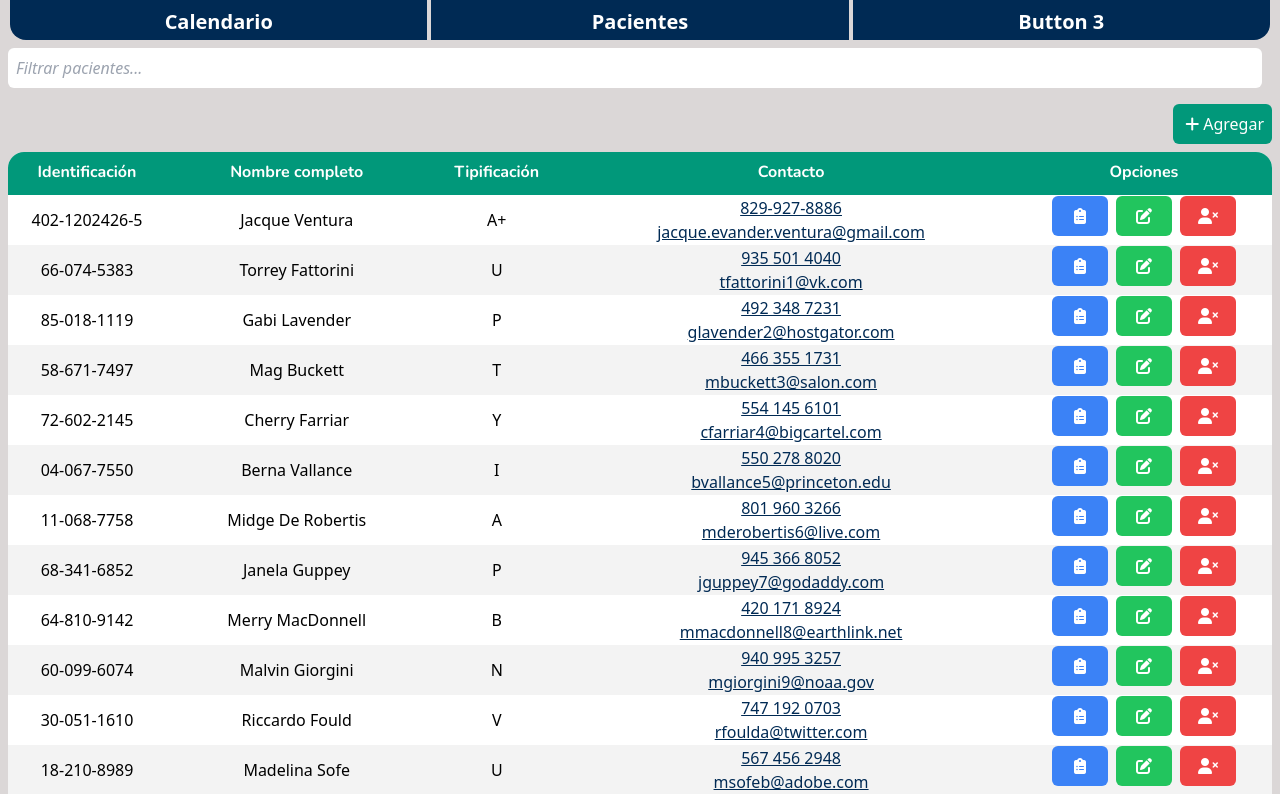
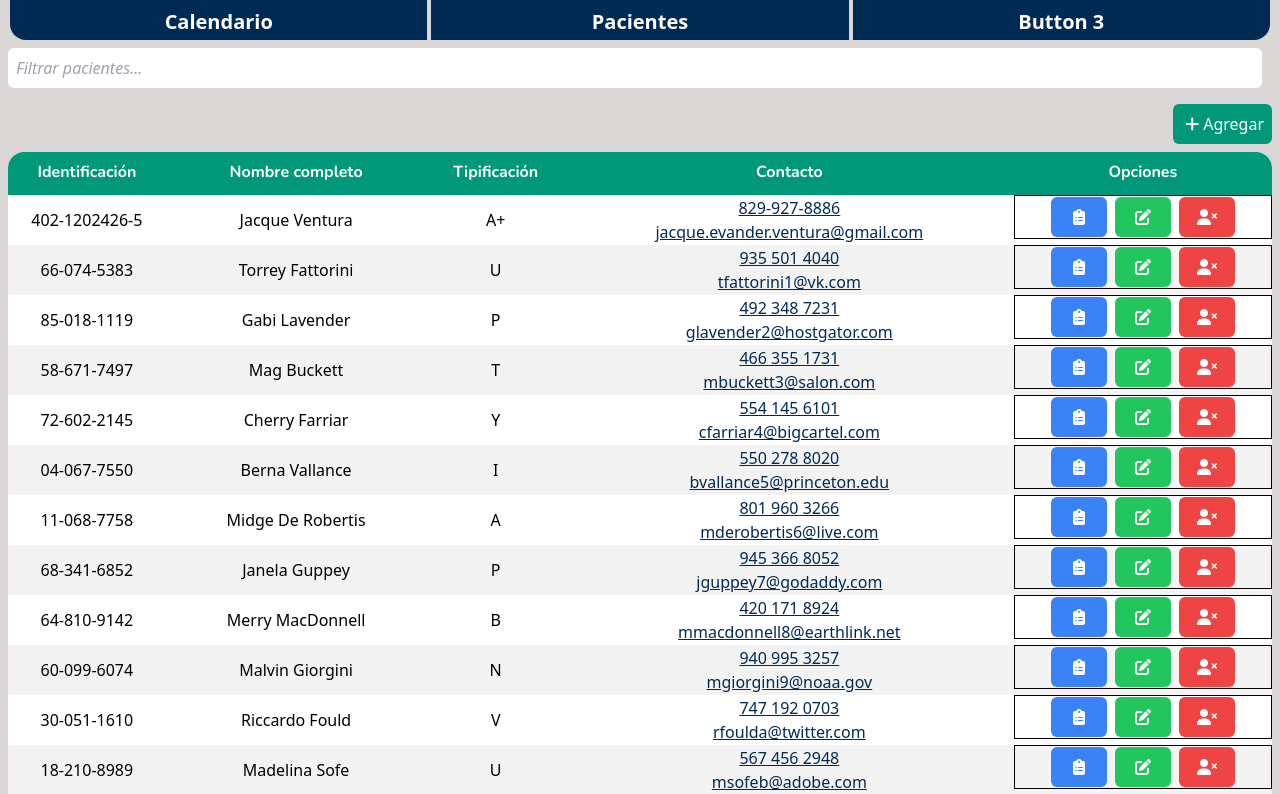
Before and after one commit to JacqueEvanderVentura/healthcare-database, a React (Create React App) app: page / in a window 1280 px wide. Shown: the top 794 px of the page. Built offline with nearby package versions, Linux system fonts and the light colour scheme.

Commit message:
small changes to Pacientes.tsx

```diff
--- a/src/Components/Pacientes/Pacientes.tsx
+++ b/src/Components/Pacientes/Pacientes.tsx
@@ -21,7 +21,7 @@ export const Pacientes = () => {
   //     return;
   //   setShowingModal(false);
   // };
-
+  const booly = false;
 
   const dummyData = [
     {"id":"402-1202426-5","first_name":"Jacque","last_name":"Ventura","gender":"Male","blood_type":"A+","email":"jacque.evander.ventura@gmail.com","phone":"829-927-8886"},
@@ -1041,6 +1041,21 @@ export const Pacientes = () => {
           </tr>
         </thead>
         <tbody>
+          {/* <tr>
+            <td>402-1202426-5</td>
+            <td>Jacque Ventura</td>
+            <td>A+</td>
+            <td style={{color:'#002A54'}}>
+            <a href="https://api.whatsapp.com/send?phone=18299278886" target="_blank" className='underline'>829-927-8886</a>
+            <br/>
+              <a href="mailto:jacque.evander.ventura@gmail.com" target="_blank" className='underline'  >jacque.evander.ventura@gmail.com</a>
+            </td>
+            <td className='flex justify-center space-x-2 h-[100%]'>
+                <button className='w-14 bg-blue-500 '><i className="fa-solid fa-clipboard-list"></i></button>
+                <button className='w-14 bg-green-500'><i className="fa-solid fa-pen-to-square"></i></button>
+                <button className='w-14 bg-red-500'><i className="fa-solid fa-user-xmark"></i></button>
+              </td>
+          </tr> */}
           {dummyData.map((dummy, index)=>
             <tr key={index}>
               <td className="max-w-fit">{dummy.id}</td>
@@ -1051,7 +1066,7 @@ export const Pacientes = () => {
               <br/>
               <a href={"mailto:"+dummy.email} target="_blank" className='underline'  >{dummy.email}</a>
               </td>
-              <td className='flex justify-center space-x-2'>
+              <td className='flex justify-center items-center top-2 space-x-2 border border-black'>
                 <button className='w-14 bg-blue-500 '><i className="fa-solid fa-clipboard-list"></i></button>
                 <button className='w-14 bg-green-500'><i className="fa-solid fa-pen-to-square"></i></button>
                 <button className='w-14 bg-red-500'><i className="fa-solid fa-user-xmark"></i></button>
```
